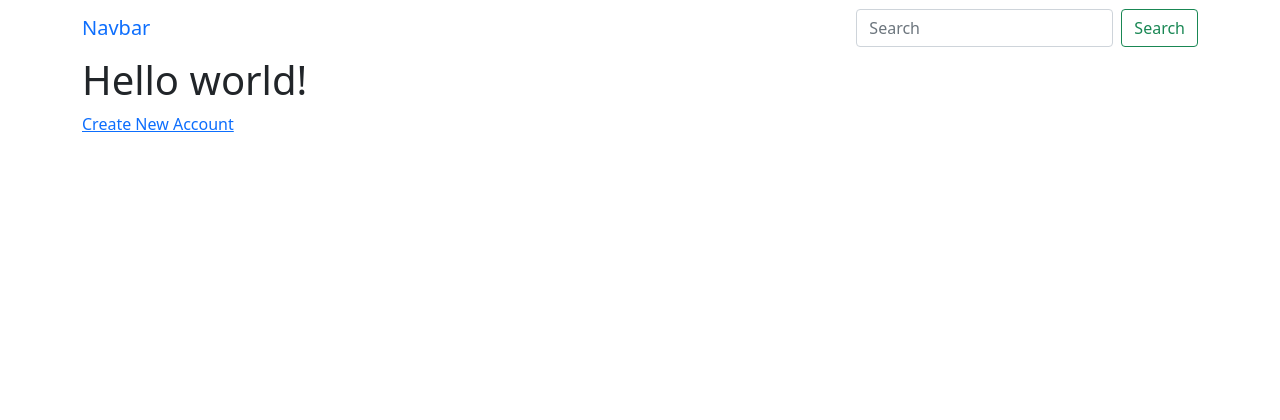
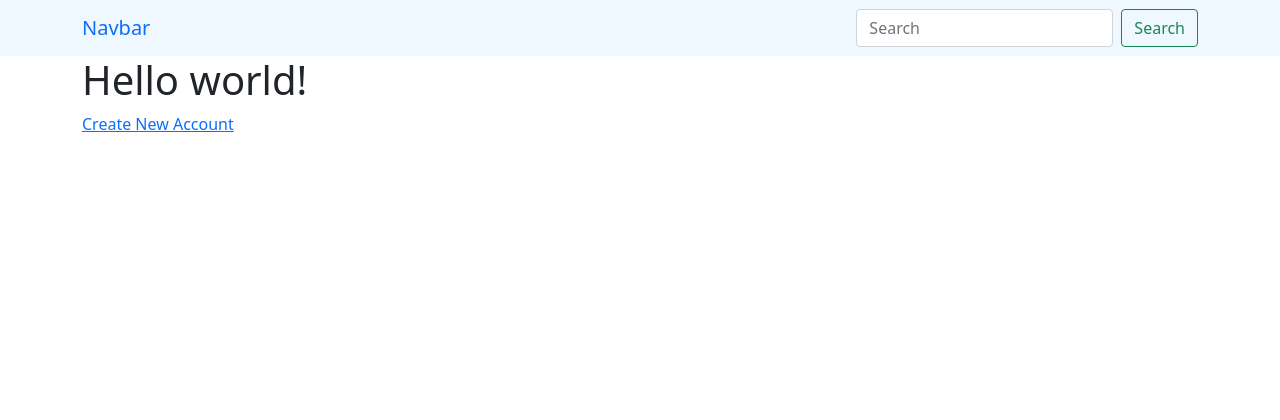
Before and after one commit to marobo/obulo, a Django app: page / in a window 1280 px wide. Shown: the top 420 px of the page. Run offline with Django 4.2, Linux system fonts and the light colour scheme.

Commit message:
django static works

```diff
--- a/obulo/settings.py
+++ b/obulo/settings.py
@@ -121,6 +121,10 @@ USE_TZ = True
 
 STATIC_URL = 'static/'
 
+STATICFILES_DIRS = [
+    BASE_DIR / "static",
+]
+
 # Default primary key field type
 # https://docs.djangoproject.com/en/4.2/ref/settings/#default-auto-field
 
--- /dev/null
+++ b/static/css/style.css
@@ -0,0 +1,3 @@
+.navbar {
+    background-color: aliceblue;
+}
--- a/templates/base.html
+++ b/templates/base.html
@@ -1,7 +1,10 @@
+{% load static %}
+
 <!DOCTYPE html>
 <html>
     <head>
         <title>Page Title</title>
+        <link type="text/css" rel="stylesheet" href="{% static 'css/style.css' %}" />
         <link href="https://cdn.jsdelivr.net/npm/bootstrap@5.0.2/dist/css/bootstrap.min.css" rel="stylesheet" integrity="sha384-EVSTQN3/azprG1Anm3QDgpJLIm9Nao0Yz1ztcQTwFspd3yD65VohhpuuCOmLASjC" crossorigin="anonymous">
         <script src="https://cdn.jsdelivr.net/npm/bootstrap@5.0.2/dist/js/bootstrap.bundle.min.js" integrity="sha384-MrcW6ZMFYlzcLA8Nl+NtUVF0sA7MsXsP1UyJoMp4YLEuNSfAP+JcXn/tWtIaxVXM" crossorigin="anonymous"></script>
     </head>
--- /dev/null
+++ b/templates/base_site_htmx.html
@@ -0,0 +1 @@
+{% extends 'base.html' %}
```
